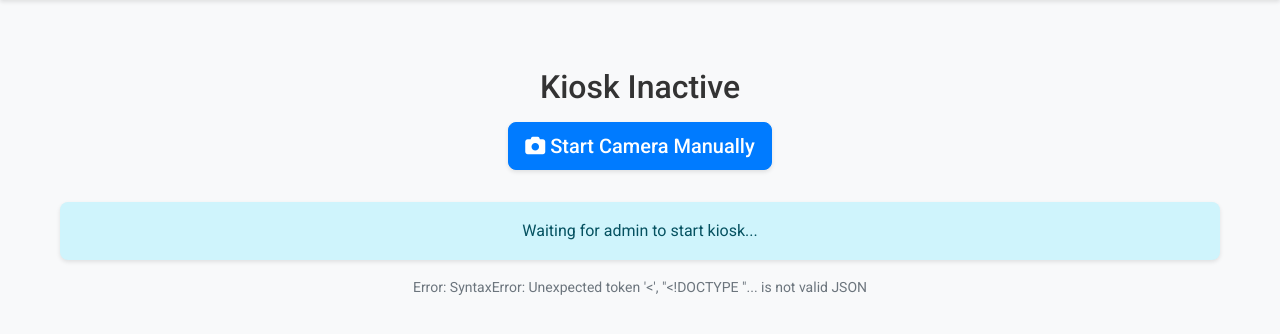
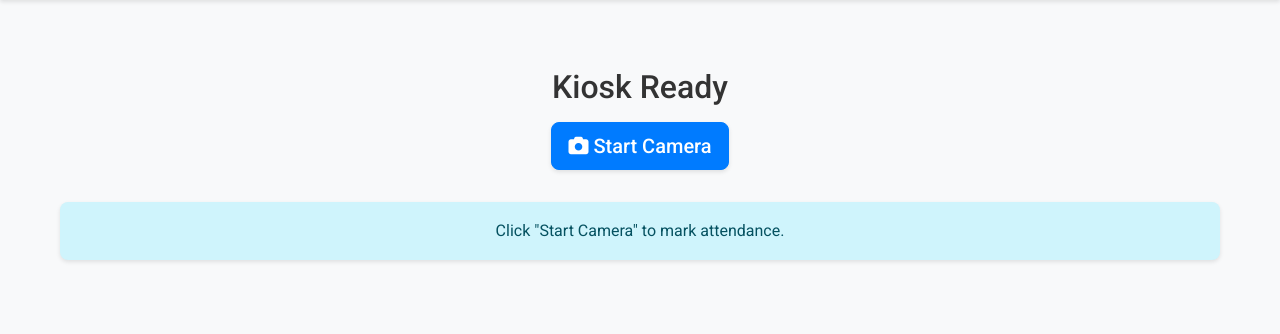
Before and after one commit to Shreyarg-77/face_attendance, a Flask app: page /kiosk_display in a window 1280 px wide. Shown: the part 98-432 px from the top of the page. Run offline with Flask 3, Linux system fonts and the light colour scheme.

Commit message:
Updated file

```diff
--- a/templates/kiosk_display.html
+++ b/templates/kiosk_display.html
@@ -2,75 +2,62 @@
 
 {% block content %}
 <div class="text-center mt-5">
-    <h2 id="statusText">Kiosk Inactive</h2>
+    <h2 id="statusText">Kiosk Ready</h2>
     <p id="adminInfo" class="text-muted"></p>
 
-    <!-- Start Camera Button (Manual Backup) -->
-    <button id="manualStartBtn" class="btn btn-primary btn-lg mb-3" onclick="manualStartCamera()">
-        <i class="fas fa-camera"></i> Start Camera Manually
+    <!-- Start Camera Button -->
+    <button id="startBtn" class="btn btn-primary btn-lg mb-3" onclick="startCamera()" style="display: inline-block;">
+        <i class="fas fa-camera"></i> Start Camera
     </button>
 
-    <video id="video" width="640" height="480" autoplay muted style="display:none; border: 3px solid green; border-radius: 10px;"></video>
-    <canvas id="canvas" style="display:none;"></canvas>
+    <video id="video" width="640" height="480" autoplay muted style="display: none; border: 3px solid green; border-radius: 10px;"></video>
+    <canvas id="canvas" style="display: none;"></canvas>
 
-    <div id="status" class="alert alert-info mt-3">Waiting for admin to start kiosk...</div>
+    <div id="status" class="alert alert-info mt-3">Click "Start Camera" to mark attendance.</div>
 
-    <!-- Debug info -->
     <p id="debugInfo" class="text-muted small mt-3"></p>
 </div>
 
 <script>
     let stream = null;
     let captureInterval = null;
-    let manualMode = false;
+    let isRunning = false;
 
-    function checkStatus() {
+    function checkKioskStatus() {
         fetch('/kiosk_status')
             .then(response => response.json())
             .then(data => {
-                document.getElementById('debugInfo').innerText = 'Last check: ' + new Date().toLocaleTimeString() + ' - Active: ' + data.active;
+                console.log('Kiosk status:', data);
+                document.getElementById('debugInfo').innerText = 'Kiosk: ' + (data.active ? 'Active by ' + data.admin : 'Inactive');
 
-                if (data.active || manualMode) {
+                if (data.active) {
                     document.getElementById('statusText').innerText = 'Kiosk Active';
-                    document.getElementById('adminInfo').innerText = data.admin ? 'Started by: ' + data.admin : 'Manual mode';
-                    document.getElementById('status').innerText = 'Face detection running...';
-                    document.getElementById('status').className = 'alert alert-success mt-3';
-                    document.getElementById('manualStartBtn').style.display = 'none';
-
-                    if (!stream) {
-                        startCamera();
-                    }
+                    document.getElementById('adminInfo').innerText = 'Started by: ' + data.admin;
                 } else {
                     document.getElementById('statusText').innerText = 'Kiosk Inactive';
-                    document.getElementById('adminInfo').innerText = '';
-                    document.getElementById('status').innerText = 'Waiting for admin to start kiosk...';
-                    document.getElementById('status').className = 'alert alert-info mt-3';
-                    document.getElementById('manualStartBtn').style.display = 'inline-block';
-
-                    if (stream) {
-                        stopCamera();
-                    }
+                    document.getElementById('adminInfo').innerText = 'Kiosk not started by admin';
                 }
             })
             .catch(err => {
                 console.error('Error:', err);
-                document.getElementById('debugInfo').innerText = 'Error: ' + err;
             });
     }
 
-    function manualStartCamera() {
-        manualMode = true;
-        startCamera();
-    }
+    async function startCamera() {
+        if (isRunning) return;
 
-    async function startCamera() {
         try {
             stream = await navigator.mediaDevices.getUserMedia({ video: true });
             document.getElementById('video').style.display = 'block';
+            document.getElementById('startBtn').style.display = 'none';
+            document.getElementById('status').innerHTML = '<i class="fas fa-spinner fa-spin"></i> Camera active. Detecting face...';
+            document.getElementById('status').className = 'alert alert-success mt-3';
+            isRunning = true;
+
             captureInterval = setInterval(captureAndSend, 3000);
         } catch (err) {
             console.error('Camera error:', err);
-            document.getElementById('status').innerText = 'Camera error: ' + err.message;
+            document.getElementById('status').innerHTML = '<i class="fas fa-exclamation-triangle"></i> Camera access denied. Please allow permissions.';
             document.getElementById('status').className = 'alert alert-danger mt-3';
         }
     }
@@ -85,6 +72,10 @@
             captureInterval = null;
         }
         document.getElementById('video').style.display = 'none';
+        document.getElementById('startBtn').style.display = 'inline-block';
+        document.getElementById('status').innerHTML = 'Click "Start Camera" to mark attendance.';
+        document.getElementById('status').className = 'alert alert-info mt-3';
+        isRunning = false;
     }
 
     function captureAndSend() {
@@ -105,14 +96,27 @@
             })
             .then(response => response.json())
             .then(data => {
-                document.getElementById('status').innerText = data.message;
+                console.log('Response:', data);
+                if (data.status === 'success') {
+                    document.getElementById('status').innerHTML = '<i class="fas fa-check-circle"></i> ' + data.message;
+                    document.getElementById('status').className = 'alert alert-success mt-3';
+                    setTimeout(() => stopCamera(), 2000);
+                } else if (data.status === 'info') {
+                    document.getElementById('status').innerHTML = '<i class="fas fa-info-circle"></i> ' + data.message;
+                    document.getElementById('status').className = 'alert alert-warning mt-3';
+                } else {
+                    document.getElementById('status').innerHTML = '<i class="fas fa-exclamation-triangle"></i> ' + data.message;
+                    document.getElementById('status').className = 'alert alert-warning mt-3';
+                }
             })
-            .catch(err => console.error('Error:', err));
+            .catch(err => {
+                console.error('Error:', err);
+            });
         }
     }
 
-    // Check every 2 seconds
-    setInterval(checkStatus, 2000);
-    checkStatus();
+    setInterval(checkKioskStatus, 5000);
+    checkKioskStatus();
+    window.addEventListener('beforeunload', stopCamera);
 </script>
 {% endblock %}
```
